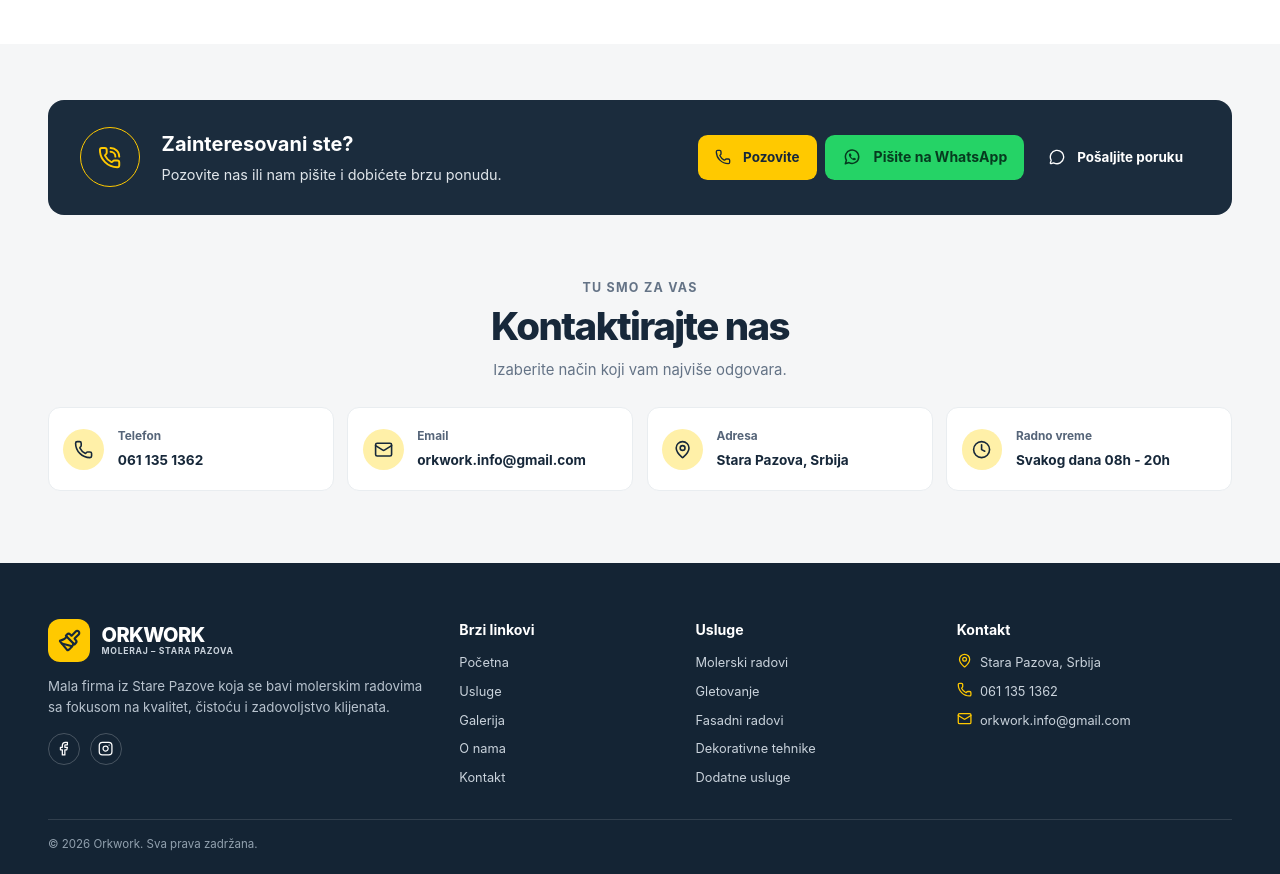
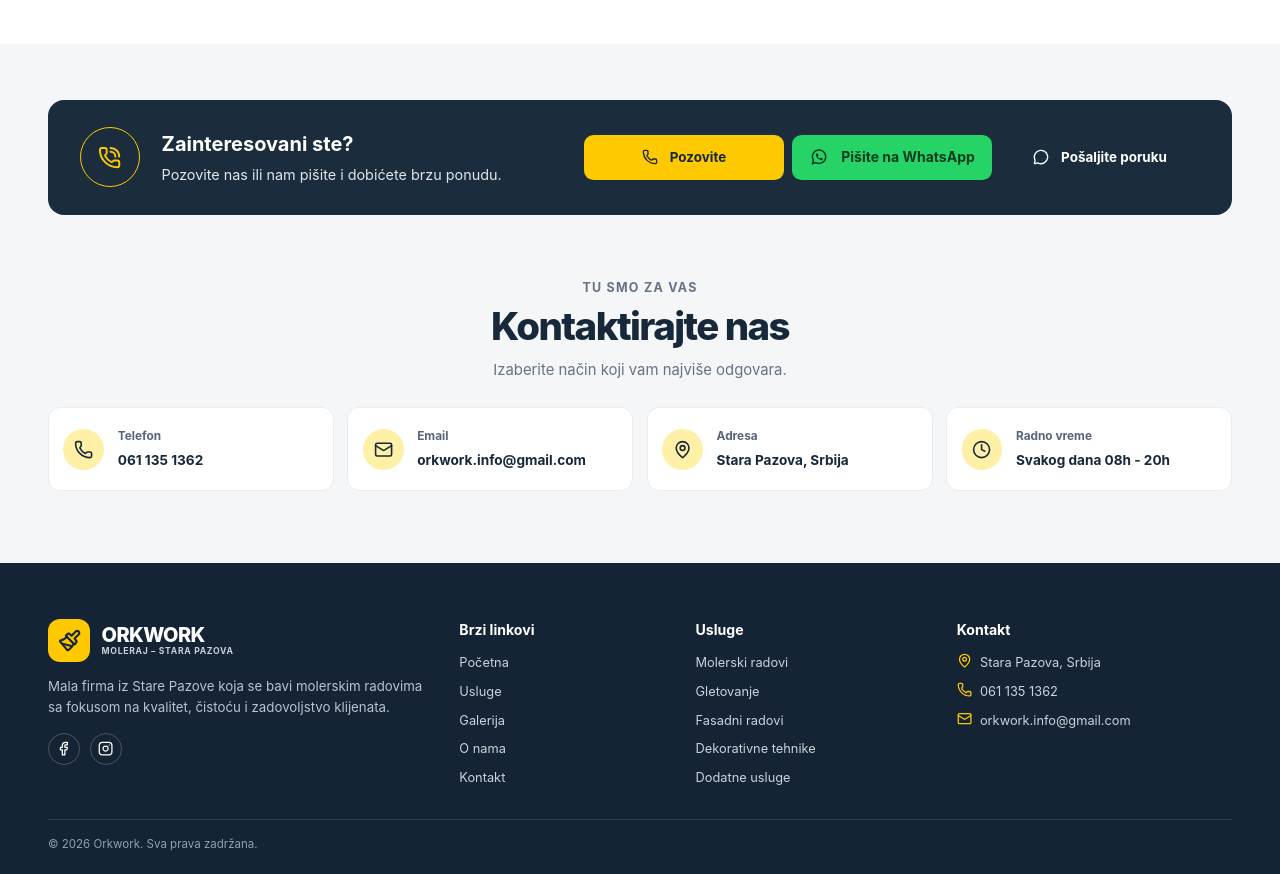
Before and after one commit to Nenadan/orkwork, a React (Vite) app in the folder orkwork-react/: page / in a window 1280 px wide. Shown: the part 4420-5294 px from the top of the page. Built offline with nearby package versions, Linux system fonts and the light colour scheme.

Commit message:
Update size of the buttons

```diff
--- a/orkwork-react/src/pages/home/components/Contact/Contact.css
+++ b/orkwork-react/src/pages/home/components/Contact/Contact.css
@@ -202,6 +202,10 @@ a.contact-card:hover {
     gap: 0.75rem;
   }
 
+  .contact-callout-actions .button {
+    white-space: nowrap;
+  }
+
   .contact-details {
     padding-top: 4rem;
   }
@@ -218,7 +222,7 @@ a.contact-card:hover {
 
   .contact-callout-actions {
     grid-column: auto;
-    grid-template-columns: repeat(3, max-content);
+    grid-template-columns: repeat(3, 12.5rem);
     gap: 0.5rem;
   }
 }
```
